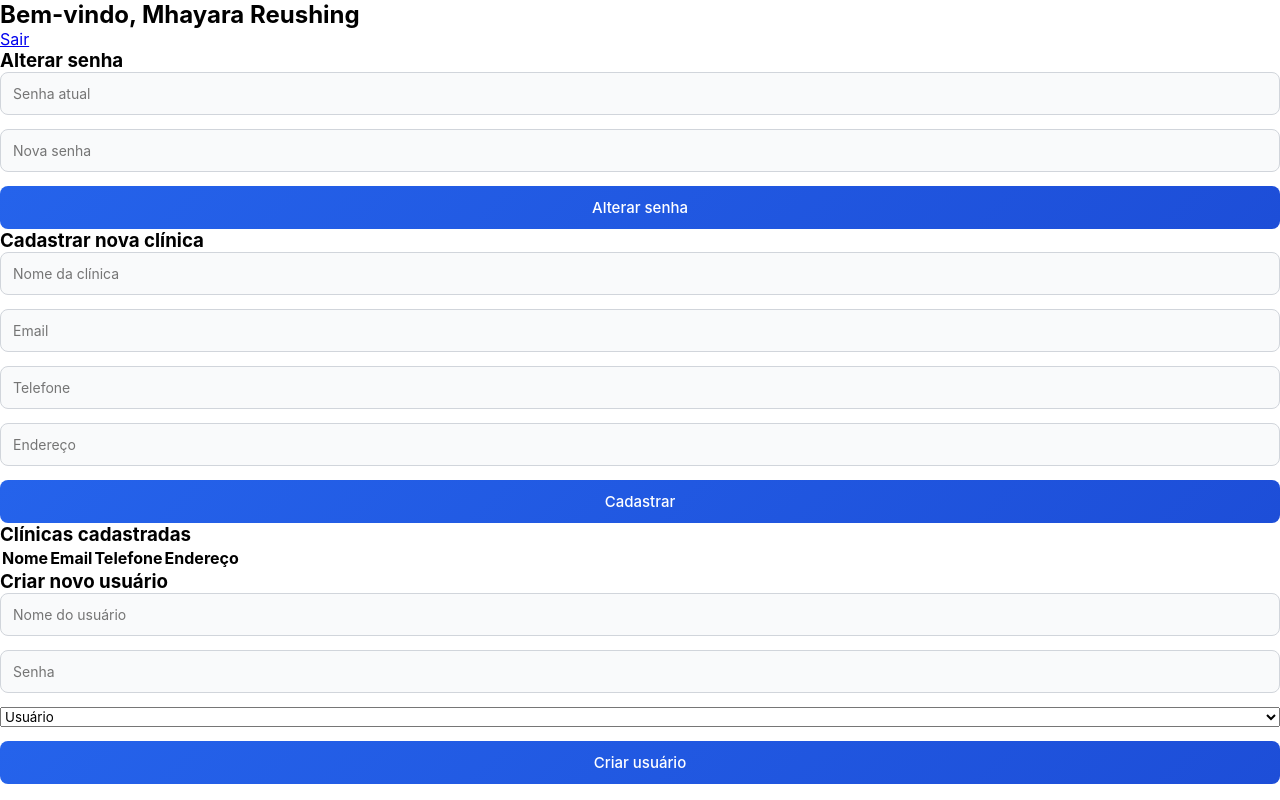
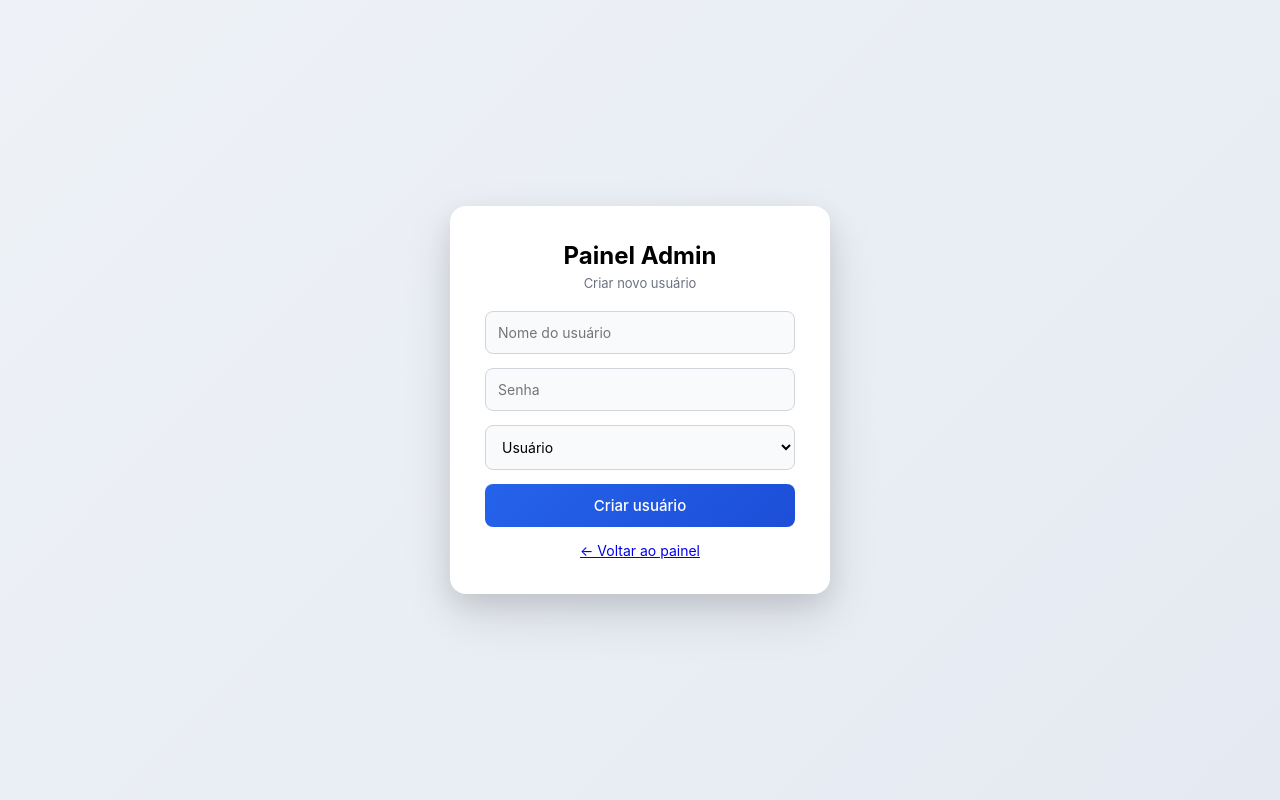
Before and after one commit to Iching1991/Cadastro-Seguro, a Flask app: template templates/dashboard.html in a window 1280 px wide. Run offline with Flask 3, Linux system fonts and the light colour scheme; the template is opened without the code that fills it: values that come from a table or form of the project are taken from there, others are empty; data comes from the database, SQL or seed files in the repository.

Commit message:
Update dashboard.html

```diff
--- a/templates/dashboard.html
+++ b/templates/dashboard.html
@@ -2,147 +2,214 @@
 <html lang="pt-BR">
 
 <head>
+
 <meta charset="UTF-8">
 <meta name="viewport" content="width=device-width, initial-scale=1.0">
 
-<title>Dashboard</title>
+<title>Painel Admin - Criar Usuário</title>
 
 <link rel="stylesheet" href="{{ url_for('static', filename='css/style.css') }}">
+
+<style>
+
+/* ============================
+BODY
+============================ */
+
+body{
+    display:flex;
+    align-items:center;
+    justify-content:center;
+    height:100vh;
+    background:linear-gradient(135deg,#eef2f7,#e5eaf2);
+    font-family:-apple-system,BlinkMacSystemFont,"Segoe UI",Roboto,sans-serif;
+}
+
+
+/* ============================
+CARD
+============================ */
+
+.cadastro-card{
+
+    width:380px;
+
+    padding:35px;
+
+    border-radius:16px;
+
+    background:white;
+
+    box-shadow:
+    0 10px 25px rgba(0,0,0,0.08),
+    0 20px 50px rgba(0,0,0,0.12);
+
+    text-align:center;
+}
+
+
+/* ============================
+TITLE
+============================ */
+
+.cadastro-card h2{
+    margin-bottom:5px;
+}
+
+.sub{
+    font-size:13px;
+    color:#6b7280;
+    margin-bottom:20px;
+}
+
+
+/* ============================
+FORM
+============================ */
+
+form{
+    display:flex;
+    flex-direction:column;
+    gap:14px;
+}
+
+
+/* ============================
+INPUT / SELECT
+============================ */
+
+input, select{
+
+    padding:12px;
+
+    border-radius:8px;
+
+    border:1px solid #d1d5db;
+
+    background:#f9fafb;
+
+    font-size:14px;
+
+    transition:.2s;
+}
+
+input:focus, select:focus{
+    outline:none;
+    background:white;
+    border-color:#2563eb;
+    box-shadow:0 0 0 3px rgba(37,99,235,0.15);
+}
+
+
+/* ============================
+BUTTON
+============================ */
+
+button{
+
+    padding:12px;
+
+    border:none;
+
+    border-radius:8px;
+
+    background:linear-gradient(135deg,#2563eb,#1d4ed8);
+
+    color:white;
+
+    font-size:15px;
+
+    font-weight:500;
+
+    cursor:pointer;
+
+    transition:.2s;
+}
+
+button:hover{
+    transform:translateY(-2px);
+    box-shadow:0 8px 20px rgba(37,99,235,0.3);
+}
+
+
+/* ============================
+LINK
+============================ */
+
+.link{
+    margin-top:15px;
+    font-size:14px;
+}
+
+
+/* ============================
+MENSAGEM
+============================ */
+
+.mensagem{
+    margin-top:10px;
+    font-size:14px;
+    color:#16a34a;
+}
+
+.erro{
+    color:#dc2626;
+}
+
+</style>
+
 </head>
 
 <body>
 
-<!-- HEADER -->
-<header class="topbar">
+<div class="cadastro-card">
 
-    <h2>Bem-vindo, {{ user.nome }}</h2>
+    <h2>Painel Admin</h2>
+    <div class="sub">Criar novo usuário</div>
 
-    <a href="{{ url_for('logout') }}" class="logout-btn">
-        Sair
-    </a>
+    <form method="POST" action="{{ url_for('create_user') }}">
 
-</header>
+        <input
+            type="text"
+            name="nome"
+            placeholder="Nome do usuário"
+            required
+        >
 
+        <input
+            type="password"
+            name="senha"
+            placeholder="Senha"
+            required
+        >
 
-<div class="container">
+        <!-- 🔥 ROLE -->
+        <select name="role" required>
+            <option value="user">Usuário</option>
+            <option value="owner">Administrador</option>
+            <option value="dev">Desenvolvedor</option>
+        </select>
 
-    <!-- =========================
-    ALTERAR SENHA
-    ========================= -->
-    <div class="card">
+        <button type="submit">
+            Criar usuário
+        </button>
 
-        <h3>Alterar senha</h3>
+    </form>
 
-        <form method="POST" action="{{ url_for('change_password') }}">
+    <!-- MENSAGENS -->
+    {% with messages = get_flashed_messages(with_categories=true) %}
+        {% for category, message in messages %}
+            <p class="mensagem {{ category }}">{{ message }}</p>
+        {% endfor %}
+    {% endwith %}
 
-            <input type="password" name="senha_atual" placeholder="Senha atual" required>
-            <input type="password" name="nova_senha" placeholder="Nova senha" required>
-
-            <button type="submit">Alterar senha</button>
-
-        </form>
-
+    <!-- VOLTAR -->
+    <div class="link">
+        <a href="{{ url_for('dashboard') }}">← Voltar ao painel</a>
     </div>
-
-
-    <!-- =========================
-    CADASTRAR CLÍNICA
-    ========================= -->
-    {% if not user.is_dev() %}
-    <div class="card">
-
-        <h3>Cadastrar nova clínica</h3>
-
-        <form method="POST" action="{{ url_for('create_clinic') }}">
-
-            <input type="text" name="nome" placeholder="Nome da clínica" required>
-            <input type="email" name="email" placeholder="Email" required>
-            <input type="text" name="telefone" placeholder="Telefone" required>
-            <input type="text" name="endereco" placeholder="Endereço" required>
-
-            <button type="submit">Cadastrar</button>
-
-        </form>
-
-    </div>
-    {% endif %}
-
-
-    <!-- =========================
-    LISTA DE CLÍNICAS
-    ========================= -->
-    {% if not user.is_dev() %}
-    <div class="card">
-
-        <h3>Clínicas cadastradas</h3>
-
-        <table>
-
-            <tr>
-                <th>Nome</th>
-                <th>Email</th>
-                <th>Telefone</th>
-                <th>Endereço</th>
-            </tr>
-
-            {% for clinic in clinics %}
-            <tr>
-                <td>{{ clinic.nome }}</td>
-                <td>{{ clinic.email }}</td>
-                <td>{{ clinic.telefone }}</td>
-                <td>{{ clinic.endereco }}</td>
-            </tr>
-            {% endfor %}
-
-        </table>
-
-    </div>
-    {% endif %}
-
-
-    <!-- =========================
-    ADMIN - CRIAR USUÁRIO
-    ========================= -->
-    {% if user.is_owner() %}
-    <div class="card">
-
-        <h3>Criar novo usuário</h3>
-
-        <form method="POST" action="{{ url_for('create_user') }}">
-
-            <input type="text" name="nome" placeholder="Nome do usuário" required>
-            <input type="password" name="senha" placeholder="Senha" required>
-
-            <select name="role">
-                <option value="user">Usuário</option>
-                <option value="dev">Dev</option>
-                <option value="owner">Admin</option>
-            </select>
-
-            <button type="submit">Criar usuário</button>
-
-        </form>
-
-    </div>
-    {% endif %}
-
-
-    <!-- =========================
-    MENSAGENS
-    ========================= -->
-    {% with messages = get_flashed_messages(with_categories=true) %}
-    {% if messages %}
-    <div class="card flash">
-
-        {% for category, message in messages %}
-            <p class="{{ category }}">{{ message }}</p>
-        {% endfor %}
-
-    </div>
-    {% endif %}
-    {% endwith %}
 
 </div>
 
 </body>
+
 </html>
```
